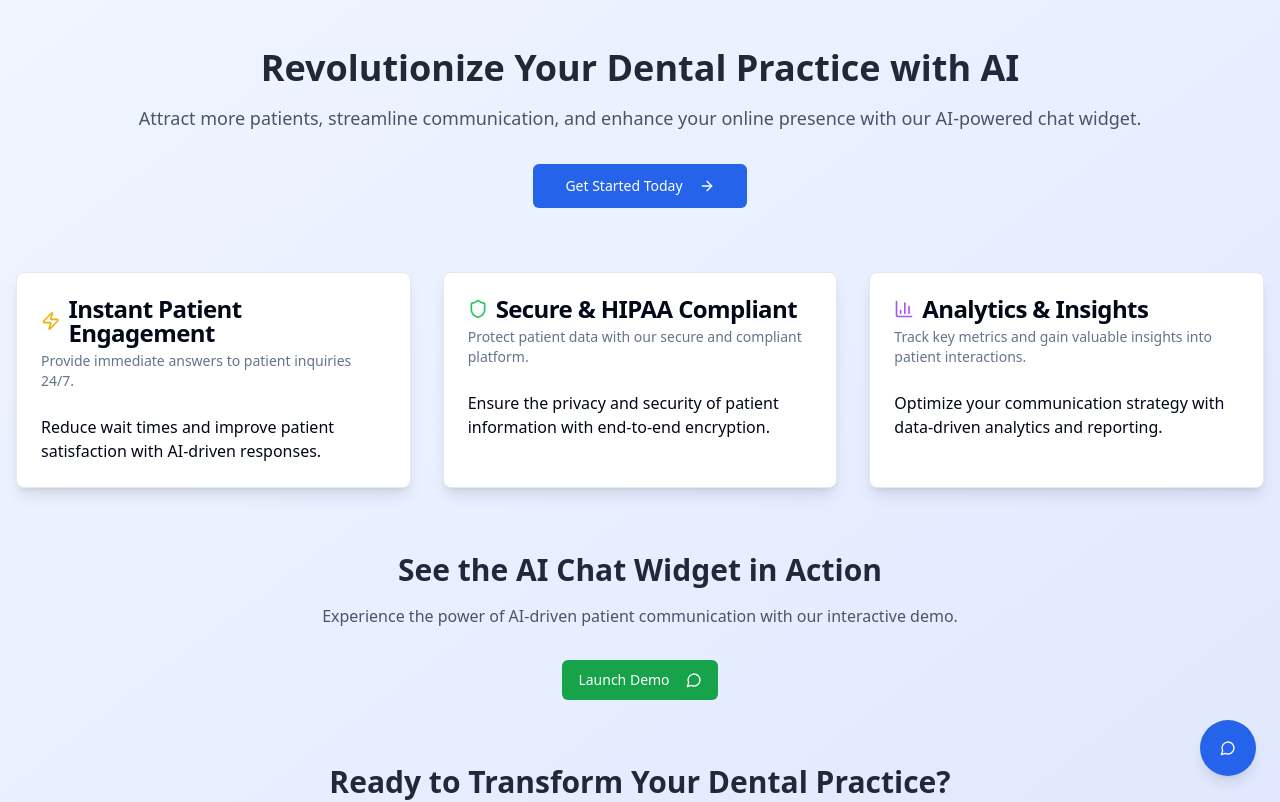
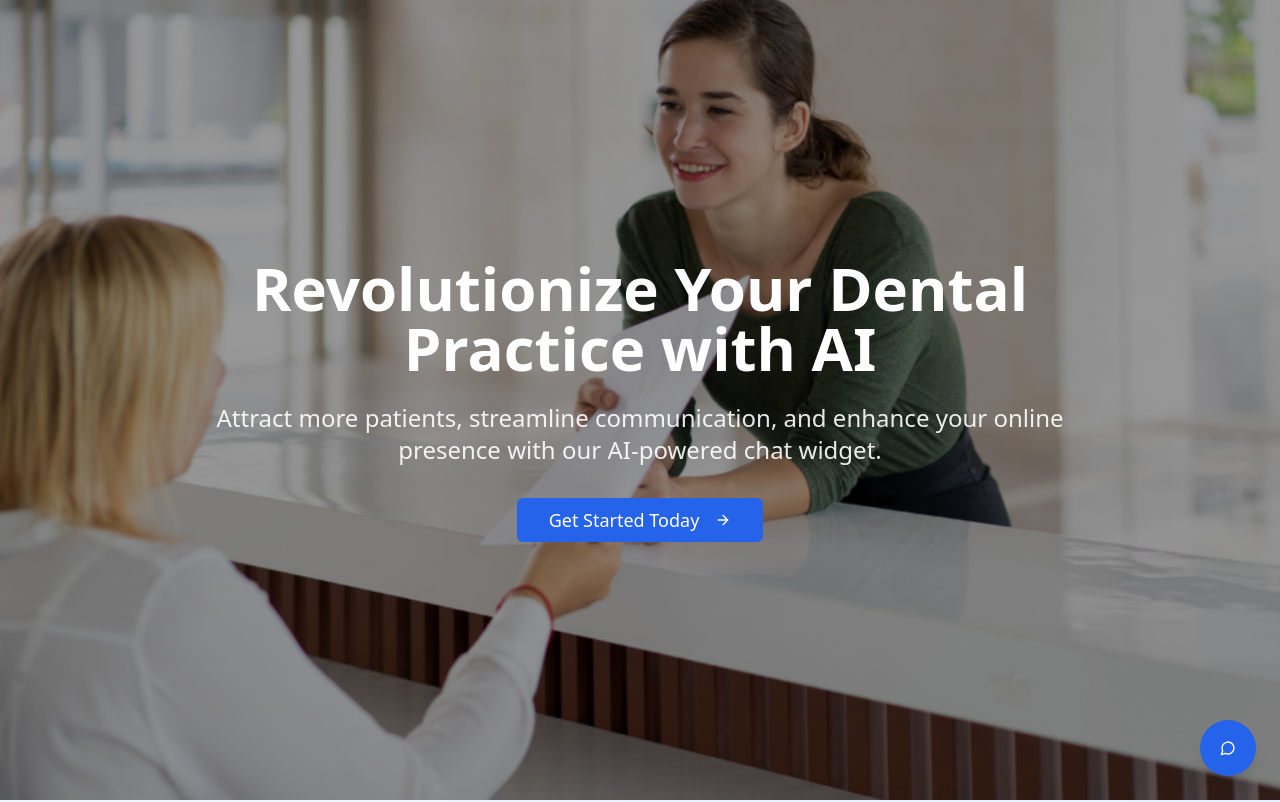
Before and after one commit to briantraudt/dgtldental, a React (Vite) app: page / in a window 1280 px wide. Shown: the top 802 px of the page. Built offline with nearby package versions, Linux system fonts and the light colour scheme.

Commit message:
Add hero section with image
Add a hero section with large text and an image to the homepage.

```diff
--- a/src/pages/Index.tsx
+++ b/src/pages/Index.tsx
@@ -11,21 +11,29 @@ const Index = () => {
   const [isDemoOpen, setIsDemoOpen] = useState(false);
 
   return (
-    <div className="min-h-screen bg-gradient-to-br from-blue-50 to-indigo-100 py-12">
-      <div className="container mx-auto px-4">
-        {/* Hero Section */}
-        <section className="text-center mb-16">
-          <h1 className="text-4xl font-bold text-gray-800 mb-4">
+    <div className="min-h-screen">
+      {/* Hero Section with Background Image */}
+      <section
+        className="relative h-screen bg-cover bg-center bg-no-repeat flex items-center justify-center"
+        style={{
+          backgroundImage: `linear-gradient(rgba(0, 0, 0, 0.4), rgba(0, 0, 0, 0.4)), url('/lovable-uploads/6b06b8d1-0437-4771-8911-a3058c126fd6.png')`
+        }}
+      >
+        <div className="text-center text-white px-4 max-w-4xl">
+          <h1 className="text-5xl md:text-6xl font-bold mb-6">
             Revolutionize Your Dental Practice with AI
           </h1>
-          <p className="text-lg text-gray-600 mb-8">
+          <p className="text-xl md:text-2xl mb-8 opacity-90">
             Attract more patients, streamline communication, and enhance your online presence with our AI-powered chat widget.
           </p>
-          <Button size="lg" className="bg-blue-600 hover:bg-blue-700 text-white">
+          <Button size="lg" className="bg-blue-600 hover:bg-blue-700 text-white text-lg px-8 py-4">
             Get Started Today <ArrowRight className="ml-2" />
           </Button>
+        </div>
       </section>
 
+      <div className="bg-gradient-to-br from-blue-50 to-indigo-100 py-16">
+        <div className="container mx-auto px-4">
           {/* Features Section */}
           <section className="grid md:grid-cols-3 gap-8 mb-16">
             <Card className="shadow-lg">
@@ -96,6 +104,7 @@ const Index = () => {
             </Link>
           </section>
         </div>
+      </div>
 
       {/* Floating Chat Widget */}
       <DentalChatWidget />
```
Lines whose indentation alone changed are shown as unchanged.
